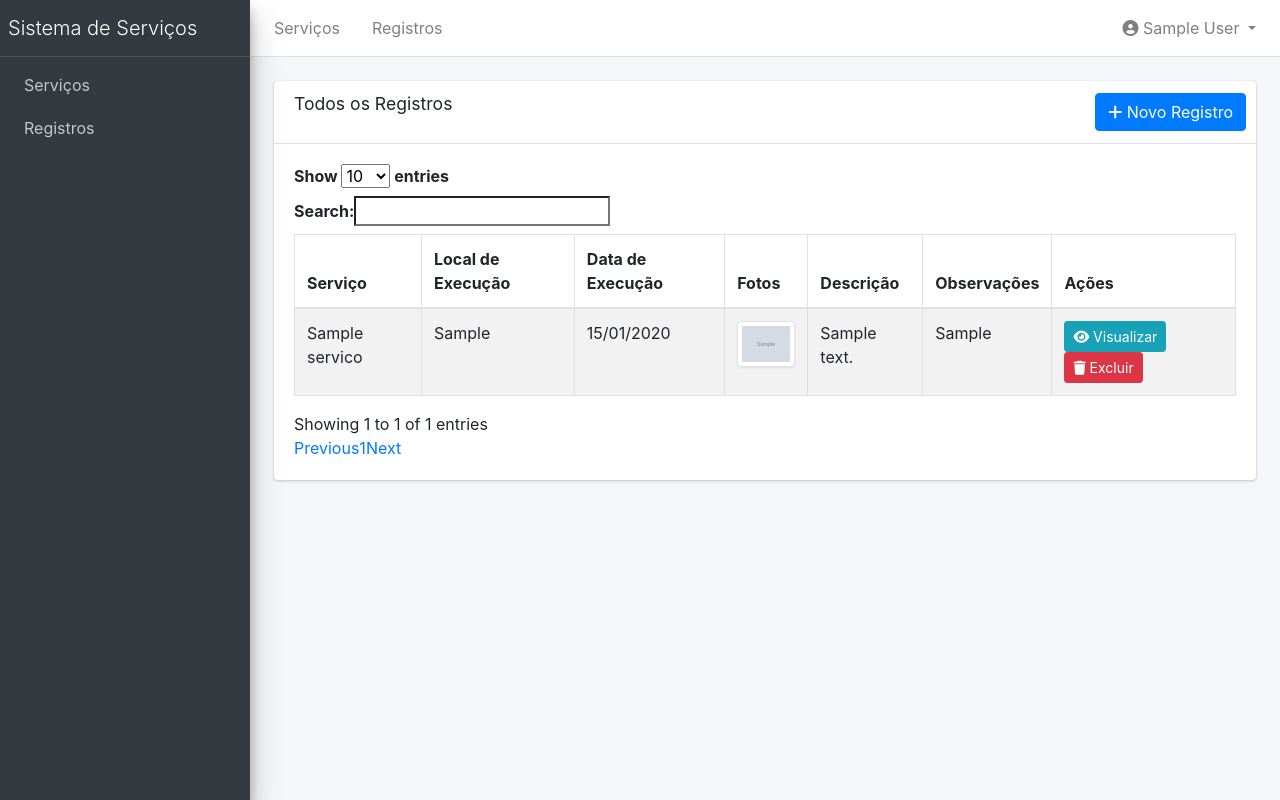
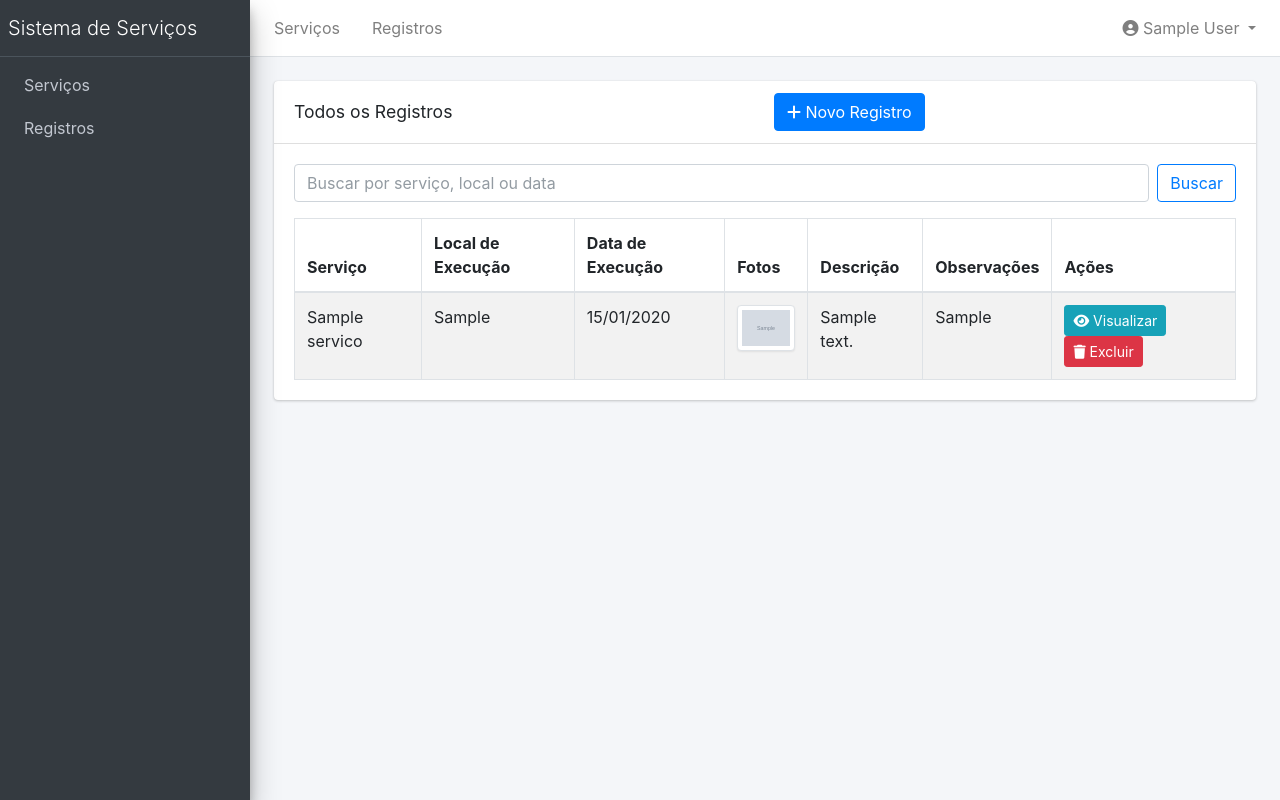
Before and after one commit to RafaelCirn3/PlanilhasRCM, a Django app: page /registros/ in a window 1280 px wide. Run offline with Django 5.2, Linux system fonts and the light colour scheme; a user stored in the database is signed in; tables that the repository leaves empty hold one stand-in row (values such as "Sample post"); grey boxes marked "Sample" are stand-in pictures; some libraries are stand-ins or nearby versions.

Commit message:
:arrow_up: implementando metodo de busca e listagem pelo back + corrigindo botão de logout

```diff
--- a/app/templates/base.html
+++ b/app/templates/base.html
@@ -43,7 +43,12 @@
                         <i class="fas fa-user-circle"></i> {{ user.get_full_name|default:user.username }}
                     </a>
                     <div class="dropdown-menu dropdown-menu-right">
-                        <a class="dropdown-item" href="{% url 'logout' %}">Sair</a>
+                        <form action="{% url 'logout' %}" method="post" class="dropdown-item">
+                            {% csrf_token %}
+                            <button type="submit" class="btn btn-link nav-link" style="display:inline; padding:0;">
+                                <i class="fas fa-sign-out-alt"></i> Sair
+                            </button>
+                        </form>
                     </div>
                 </li>
             {% else %}
--- a/app/templates/registroservico/list.html
+++ b/app/templates/registroservico/list.html
@@ -11,16 +11,23 @@
 
 {% block content %}
 <div class="card">
-    <div class="card-header">
-        <h3 class="card-title">Todos os Registros</h3>
+    <div class="card-header d-flex justify-content-between align-items-center">
+        <h3 class="card-title mb-0">Todos os Registros</h3>
         <div class="card-tools">
             <a href="{% url 'registroservico_create' %}" class="btn btn-primary">
                 <i class="fas fa-plus"></i> Novo Registro
             </a>
         </div>
     </div>
+
     <div class="card-body">
-        <table id="registrosTable" class="table table-bordered table-striped">
+        <!-- Formulário de busca -->
+        <form method="get" class="mb-3 d-flex">
+            <input type="text" name="q" value="{{ search_query }}" class="form-control mr-2" placeholder="Buscar por serviço, local ou data">
+            <button type="submit" class="btn btn-outline-primary">Buscar</button>
+        </form>
+
+        <table class="table table-bordered table-striped">
             <thead>
                 <tr>
                     <th>Serviço</th>
@@ -53,7 +60,7 @@
                         <a href="{% url 'registroservico_detail' registro.pk  %}" class="btn btn-info btn-sm">
                             <i class="fas fa-eye"></i> Visualizar
                         </a>
-                        {% if request.user.is_superuser%}
+                        {% if request.user.is_superuser %}
                             <a href="{% url 'registroservico_delete' registro.pk %}" class="btn btn-danger btn-sm">
                                 <i class="fas fa-trash"></i> Excluir
                             </a>
@@ -67,30 +74,51 @@
                 {% endfor %}
             </tbody>
         </table>
+
+        <!-- Paginação -->
+        {% if registros.has_other_pages %}
+        <div class="mt-3 d-flex justify-content-between align-items-center">
+            <div>
+                Exibindo {{ registros.start_index }} a {{ registros.end_index }} de {{ registros.paginator.count }} registros
+            </div>
+            <nav>
+                <ul class="pagination mb-0">
+                    {% if registros.has_previous %}
+                        <li class="page-item">
+                            <a class="page-link" href="?q={{ search_query }}&page={{ registros.previous_page_number }}">Anterior</a>
+                        </li>
+                    {% endif %}
+
+                    {% for page_num in registros.paginator.page_range %}
+                        {% if registros.number == page_num %}
+                            <li class="page-item active"><span class="page-link">{{ page_num }}</span></li>
+                        {% elif page_num > registros.number|add:-3 and page_num < registros.number|add:3 %}
+                            <li class="page-item"><a class="page-link" href="?q={{ search_query }}&page={{ page_num }}">{{ page_num }}</a></li>
+                        {% endif %}
+                    {% endfor %}
+
+                    {% if registros.has_next %}
+                        <li class="page-item">
+                            <a class="page-link" href="?q={{ search_query }}&page={{ registros.next_page_number }}">Próxima</a>
+                        </li>
+                    {% endif %}
+                </ul>
+            </nav>
+        </div>
+        {% endif %}
     </div>
 </div>
 {% endblock %}
 
 {% block extra_js %}
-<!-- DataTables -->
-<script src="{% static 'adminlte/plugins/datatables/jquery.dataTables.min.js' %}"></script>
-<script src="{% static 'adminlte/plugins/datatables-bs4/js/dataTables.bootstrap4.min.js' %}"></script>
+<!-- Lightbox -->
+<script src="https://cdn.jsdelivr.net/npm/ekko-lightbox@5.3.0/dist/ekko-lightbox.min.js"></script>
+<link rel="stylesheet" href="https://cdn.jsdelivr.net/npm/ekko-lightbox@5.3.0/dist/ekko-lightbox.css" />
 
 <script>
-$(function () {
-    $('#registrosTable').DataTable({
-        "paging": true,
-        "lengthChange": true,
-        "searching": true,
-        "ordering": true,
-        "order": [[2, 'desc']], // ordena pela data
-        "info": true,
-        "autoWidth": false,
-        "responsive": true,
-        "language": {
-            "url": "//cdn.datatables.net/plug-ins/1.10.25/i18n/Portuguese-Brasil.json"
-        }
-    });
+$(document).on('click', '[data-toggle="lightbox"]', function (event) {
+    event.preventDefault();
+    $(this).ekkoLightbox();
 });
 </script>
 {% endblock %}
--- a/app/views.py
+++ b/app/views.py
@@ -15,6 +15,7 @@
 from openpyxl.utils import get_column_letter
 from io import BytesIO
 from django.contrib.auth.decorators import login_required
+from django.db.models import Q
 class CustomLoginView(LoginView):
     template_name = 'login.html'
     redirect_authenticated_user = True
@@ -69,13 +70,30 @@
     model = RegistroServico
     template_name = 'registroservico/list.html'
     context_object_name = 'registros'
+    paginate_by = 10  # Número de registros por página
 
-    # o usuário que não for superuser, só verá os registros que ele mesmo criou
     def get_queryset(self):
-        if self.request.user.is_superuser:
-            return RegistroServico.objects.all()
-        else:
-            return RegistroServico.objects.filter(executado_por=self.request.user)
+        queryset = RegistroServico.objects.all()
+
+        # Se não for superuser, restringe aos próprios registros
+        if not self.request.user.is_superuser:
+            queryset = queryset.filter(executado_por=self.request.user)
+
+        # Busca por parâmetros GET
+        search = self.request.GET.get('q')
+        if search:
+            queryset = queryset.filter(
+                Q(servico__nome__icontains=search) |
+                Q(local_execucao__icontains=search) |
+                Q(data__icontains=search)
+            )
+
+        return queryset.order_by('-data', '-id')
+
+    def get_context_data(self, **kwargs):
+        context = super().get_context_data(**kwargs)
+        context['search_query'] = self.request.GET.get('q', '')
+        return context
 class RegistroServicoDetailView(LoginRequiredMixin, DetailView):
     model = RegistroServico
     template_name = 'registroservico/detail.html'
```
Also changed, not shown: app/templates/home.html (+2 -8 lines).
